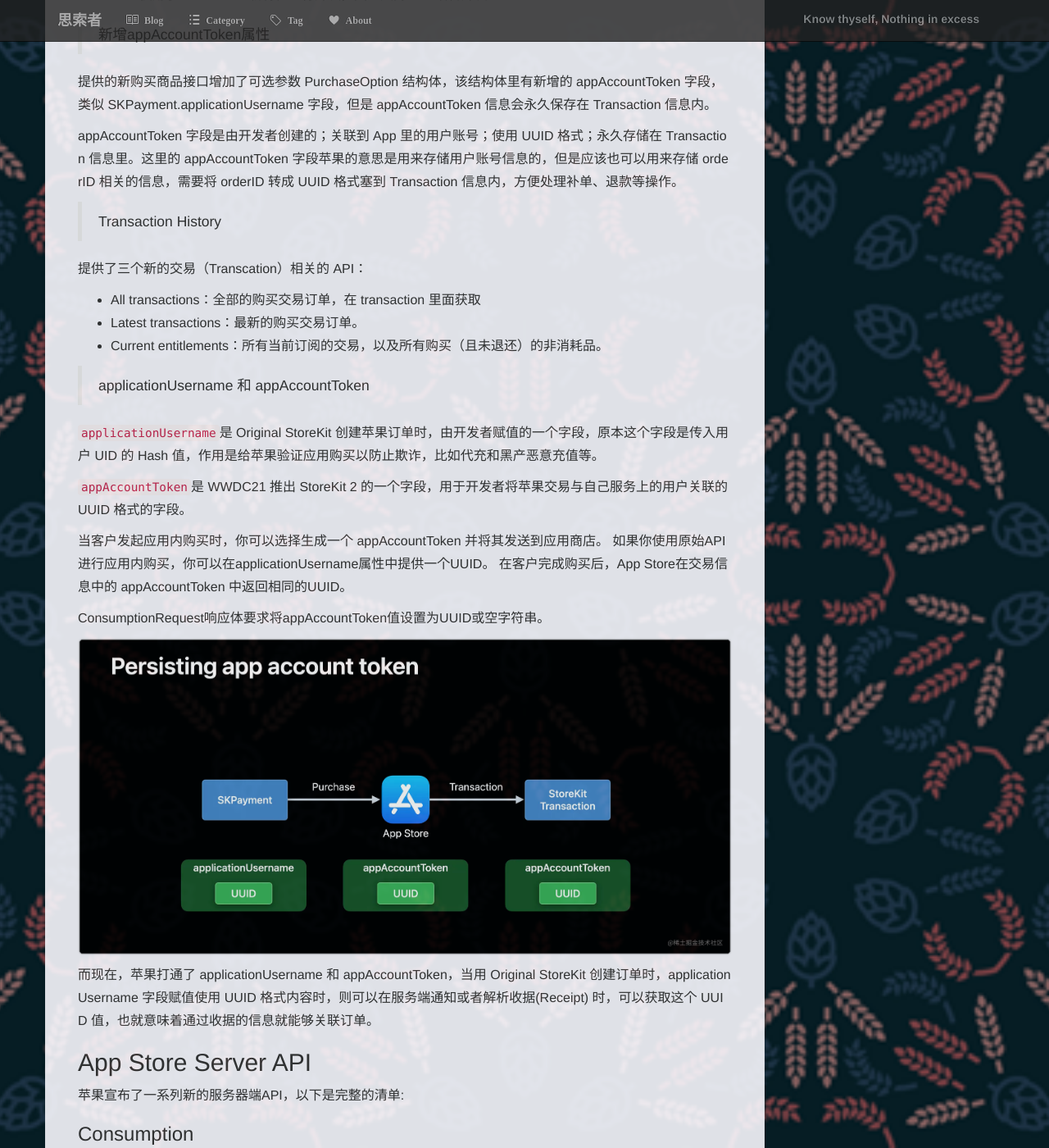
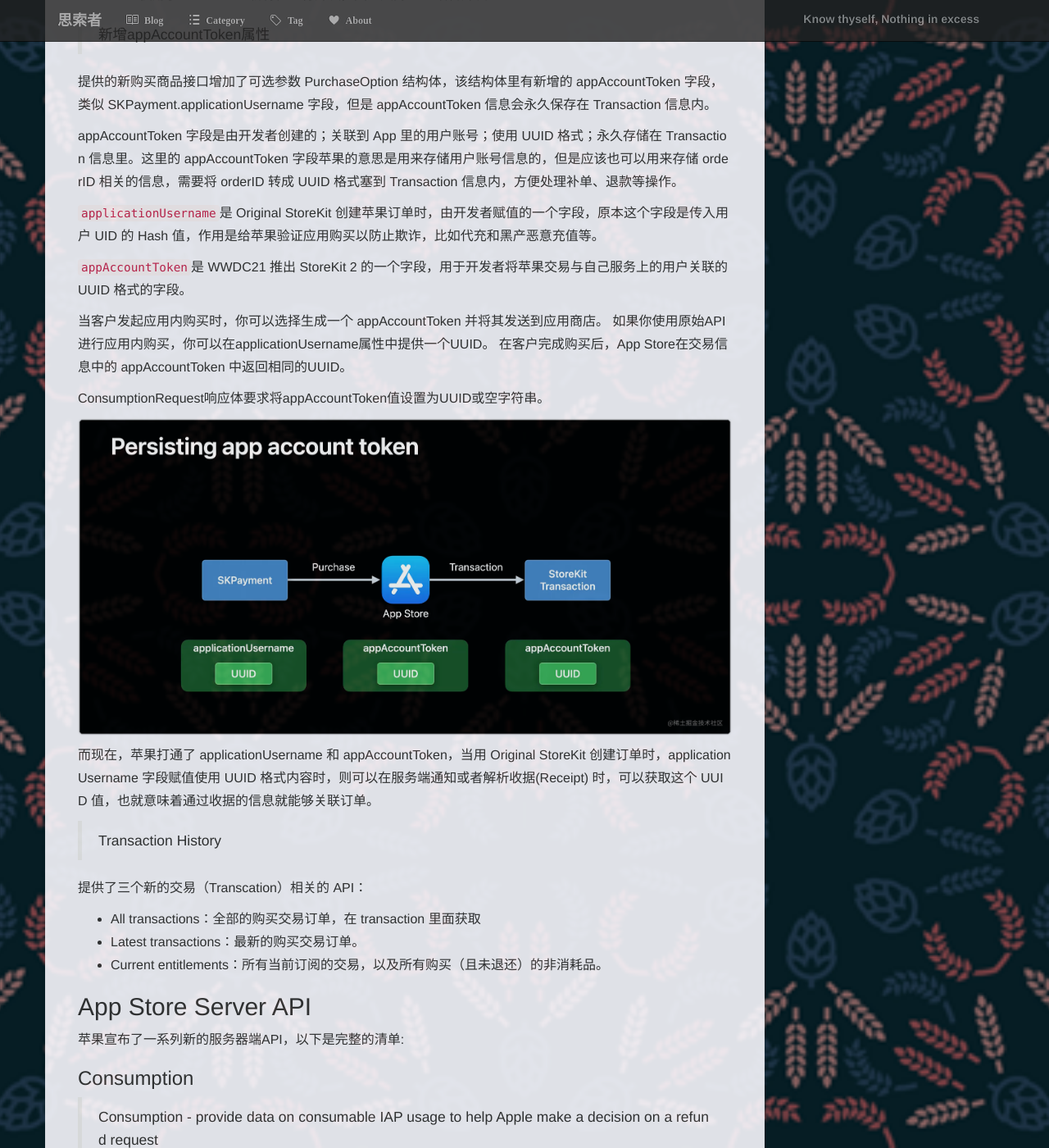
Before and after one commit to liushoukai/liushoukai.github.io, a Jekyll site: the page built from _posts/2020-04-04-appstore-in-app-purchase.md, in a window 1280 px wide and 1400 px high, scrolled down 19011 px. Shown: the whole window at 82% size. Built offline with Jekyll 4.4.1, drawn with Linux system fonts in a browser that asks for light colours; comment, search, counter and statistics services are not loaded; some of the changed lines change nothing that is shown.

Commit message:
Update posts

```diff
--- a/_posts/2020-04-04-appstore-in-app-purchase.md
+++ b/_posts/2020-04-04-appstore-in-app-purchase.md
@@ -712,16 +712,6 @@
 
 appAccountToken 字段是由开发者创建的；关联到 App 里的用户账号；使用 UUID 格式；永久存储在 Transaction 信息里。这里的 appAccountToken 字段苹果的意思是用来存储用户账号信息的，但是应该也可以用来存储 orderID 相关的信息，需要将 orderID 转成 UUID 格式塞到 Transaction 信息内，方便处理补单、退款等操作。
 
-> Transaction History
-
-提供了三个新的交易（Transcation）相关的 API：
-
-* All transactions：全部的购买交易订单，在 transaction 里面获取
-* Latest transactions：最新的购买交易订单。
-* Current entitlements：所有当前订阅的交易，以及所有购买（且未退还）的非消耗品。
-
-> applicationUsername 和 appAccountToken
-
 `applicationUsername`是 Original StoreKit 创建苹果订单时，由开发者赋值的一个字段，原本这个字段是传入用户 UID 的 Hash 值，作用是给苹果验证应用购买以防止欺诈，比如代充和黑产恶意充值等。
 
 `appAccountToken`是 WWDC21 推出 StoreKit 2 的一个字段，用于开发者将苹果交易与自己服务上的用户关联的 UUID 格式的字段。
@@ -735,6 +725,14 @@
 ![Alt text](/assets/img/52c15a45-ce69-49d6-8bf4-f3b15884a3b7.png){:width="100%"}
 
 而现在，苹果打通了 applicationUsername 和 appAccountToken，当用 Original StoreKit 创建订单时，applicationUsername 字段赋值使用 UUID 格式内容时，则可以在服务端通知或者解析收据(Receipt) 时，可以获取这个 UUID 值，也就意味着通过收据的信息就能够关联订单。
+
+> Transaction History
+
+提供了三个新的交易（Transcation）相关的 API：
+
+* All transactions：全部的购买交易订单，在 transaction 里面获取
+* Latest transactions：最新的购买交易订单。
+* Current entitlements：所有当前订阅的交易，以及所有购买（且未退还）的非消耗品。
 
 ## App Store Server API
 
```
